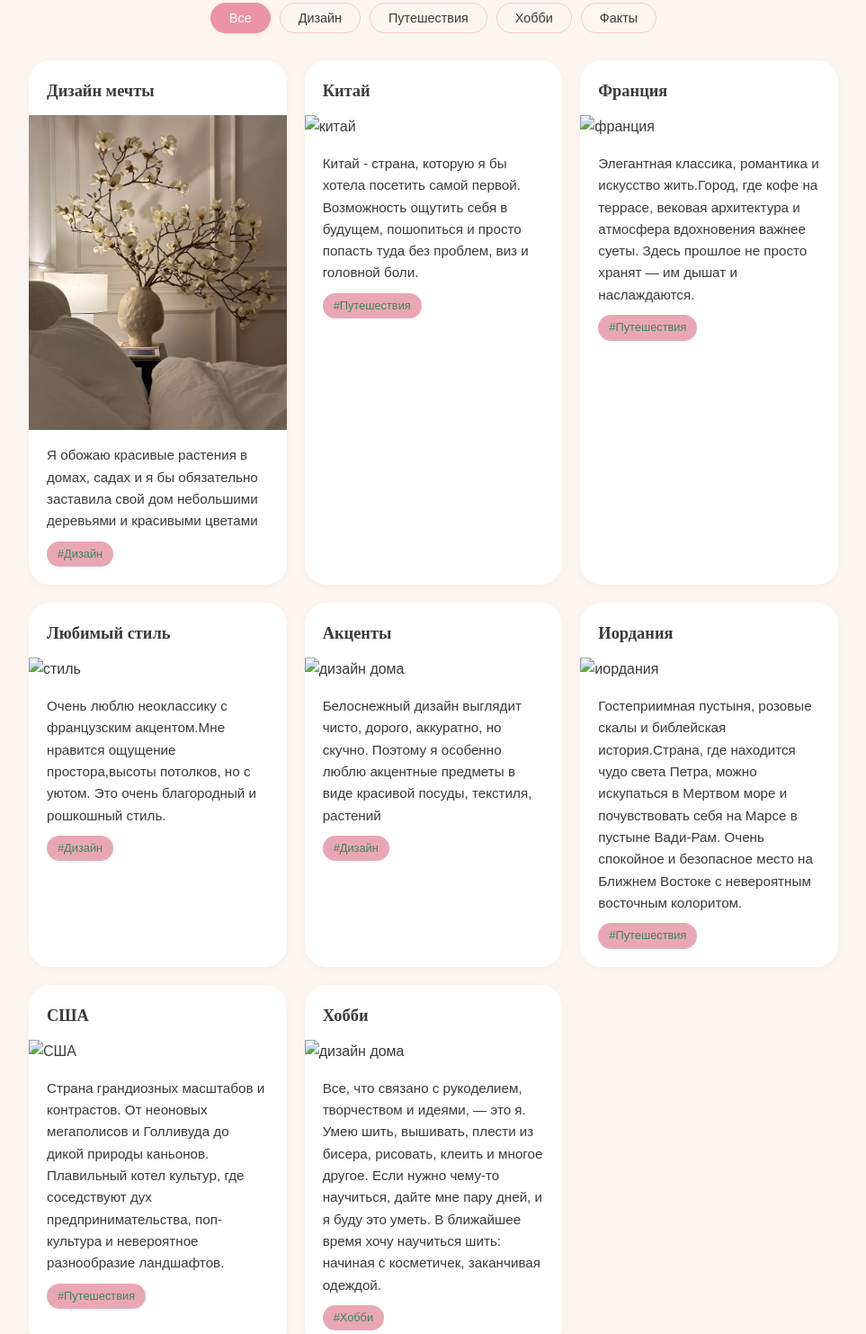
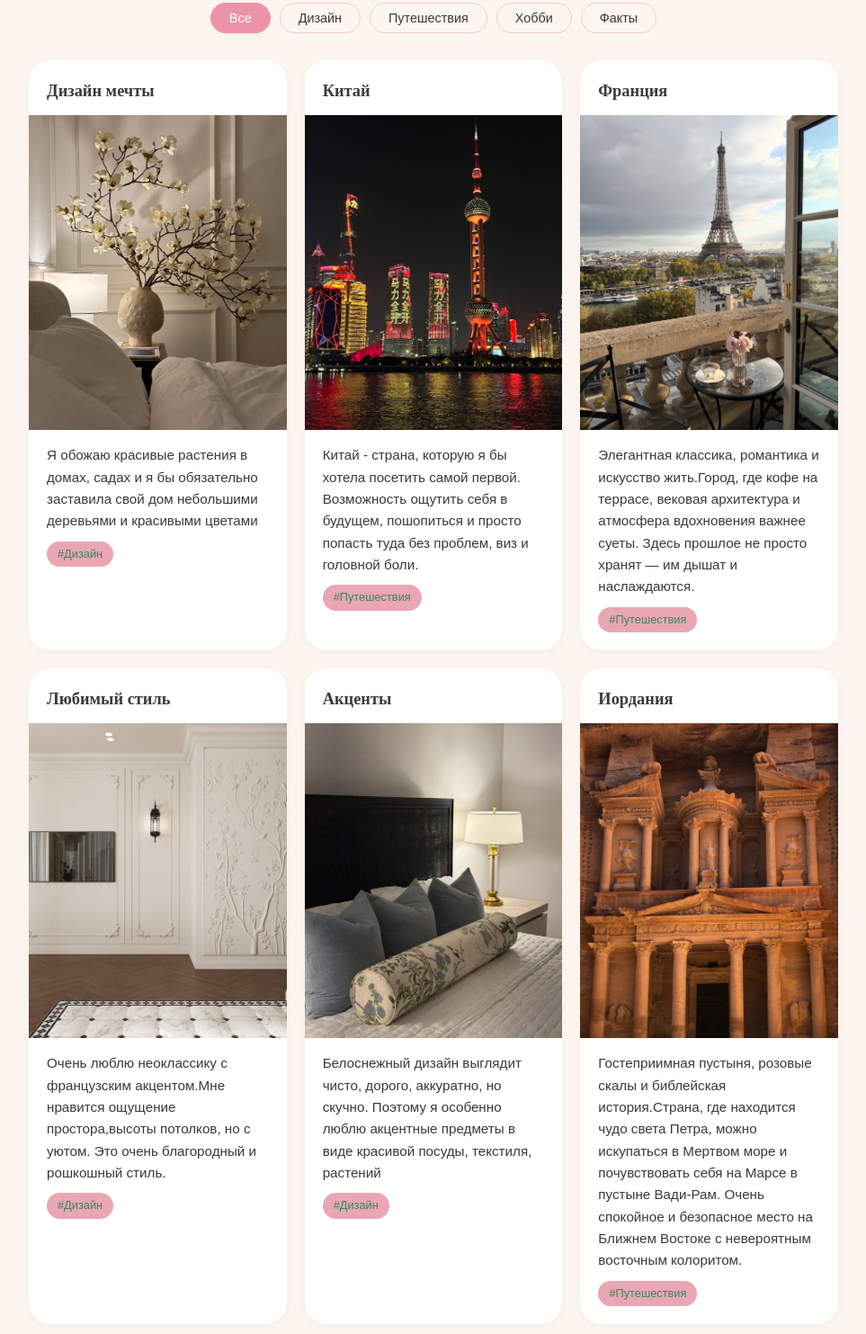
Before and after one commit to hd5hkk7srv-star/my-visitka, a plain HTML site: page index.html in a window 1280 px wide. Shown: the part 612-2095 px from the top of the page at 90% size, without its empty margins (158-1121 px from the left). Drawn offline with Linux system fonts and the light colour scheme; files whose address does not match are found by name.

Commit message:
Update index.html

```diff
--- a/index.html
+++ b/index.html
@@ -43,7 +43,7 @@
         </article>
         <article class="card" data-tag="travel">
             <h3 class="card-title">Китай</h3>
-            <img src="Iimg/MG_0104.jpeg" alt="китай" class="card-img">
+            <img src="IMG_0104.jpeg" alt="китай" class="card-img">
              <div class="card-body">
                 <p class="card-text"> Китай - страна, которую я бы хотела посетить самой первой. Возможность ощутить себя в будущем, пошопиться и просто попасть туда без проблем, виз и головной боли.</p>
                 <span class="card-tag">#Путешествия</span>
@@ -51,7 +51,7 @@
         </article>
         <article class="card" data-tag="travel">
             <h3 class="card-title">Франция</h3>
-                <img src="img/IMG_0107.jpeg "alt="франция" class="card-img">
+                <img src="IMG_0107.jpeg "alt="франция" class="card-img">
                  <div class="card-body">
                 <p class="card-text">Элегантная классика, романтика и искусство жить.Город, где кофе на террасе, вековая архитектура и атмосфера вдохновения важнее суеты. Здесь прошлое не просто хранят — им дышат и наслаждаются.</p>
                 <span class="card-tag">#Путешествия</span>
@@ -59,7 +59,7 @@
         </article>
           <article class="card" data-tag="design">
             <h3 class="card-title">Любимый стиль</h3>
-            <img src="img/IMG_0091.jpeg"alt="стиль" class="card-img">
+            <img src="IMG_0091.jpeg"alt="стиль" class="card-img">
              <div class="card-body">
                 <p class="card-text">Очень люблю неоклассику с французским акцентом.Мне нравится ощущение простора,высоты потолков, но с уютом. Это очень благородный и рошкошный стиль.</p>
                 <span class="card-tag">#Дизайн</span>
@@ -67,7 +67,7 @@
         </article>
           <article class="card" data-tag="design">
             <h3 class="card-title">Акценты</h3>
-            <img src="img/IMG_0109.jpeg" alt="дизайн дома" class="card-img">
+            <img src="IMG_0109.jpeg" alt="дизайн дома" class="card-img">
              <div class="card-body">
                 <p class="card-text">Белоснежный дизайн выглядит чисто, дорого, аккуратно, но скучно.  Поэтому я особенно люблю акцентные предметы в виде красивой посуды, текстиля, растений</p>
                 <span class="card-tag">#Дизайн</span>
@@ -75,7 +75,7 @@
         </article>
          <article class="card" data-tag="travel">
             <h3 class="card-title">Иордания</h3>
-                <img src="img/IMG_0103.jpeg"alt="иордания" class="card-img">
+                <img src="IMG_0103.jpeg"alt="иордания" class="card-img">
                  <div class="card-body">
                 <p class="card-text">Гостеприимная пустыня, розовые скалы и библейская история.Страна, где находится чудо света Петра, можно искупаться в Мертвом море и почувствовать себя на Марсе в пустыне Вади-Рам. Очень спокойное и безопасное место на Ближнем Востоке с невероятным восточным колоритом.</p>
                 <span class="card-tag">#Путешествия</span>
@@ -83,7 +83,7 @@
         </article>
          <article class="card" data-tag="travel">
             <h3 class="card-title">США</h3>
-                <img src="img/IMG_0105.jpeg"alt="США" class="card-img">
+                <img src="IMG_0105.jpeg"alt="США" class="card-img">
                  <div class="card-body">
                 <p class="card-text">Cтрана грандиозных масштабов и контрастов. От неоновых мегаполисов и Голливуда до дикой природы каньонов. Плавильный котел культур, где соседствуют дух предпринимательства, поп-культура и невероятное разнообразие ландшафтов.</p>
                 <span class="card-tag">#Путешествия</span>
@@ -91,7 +91,7 @@
         </article>
          <article class="card" data-tag="hobby">
             <h3 class="card-title">Хобби</h3>
-            <img src="img/IMG_0106.jpeg" alt="дизайн дома" class="card-img">
+            <img src="IMG_0106.jpeg" alt="дизайн дома" class="card-img">
              <div class="card-body">
                 <p class="card-text">Все, что связано с рукоделием, творчеством и идеями, — это я. Умею шить, вышивать, плести из бисера, рисовать, клеить и многое другое. Если нужно чему-то научиться, дайте мне пару дней, и я буду это уметь. В ближайшее время хочу научиться шить: начиная с косметичек, заканчивая одеждой.</p>
                 <span class="card-tag">#Хобби</span>
```
